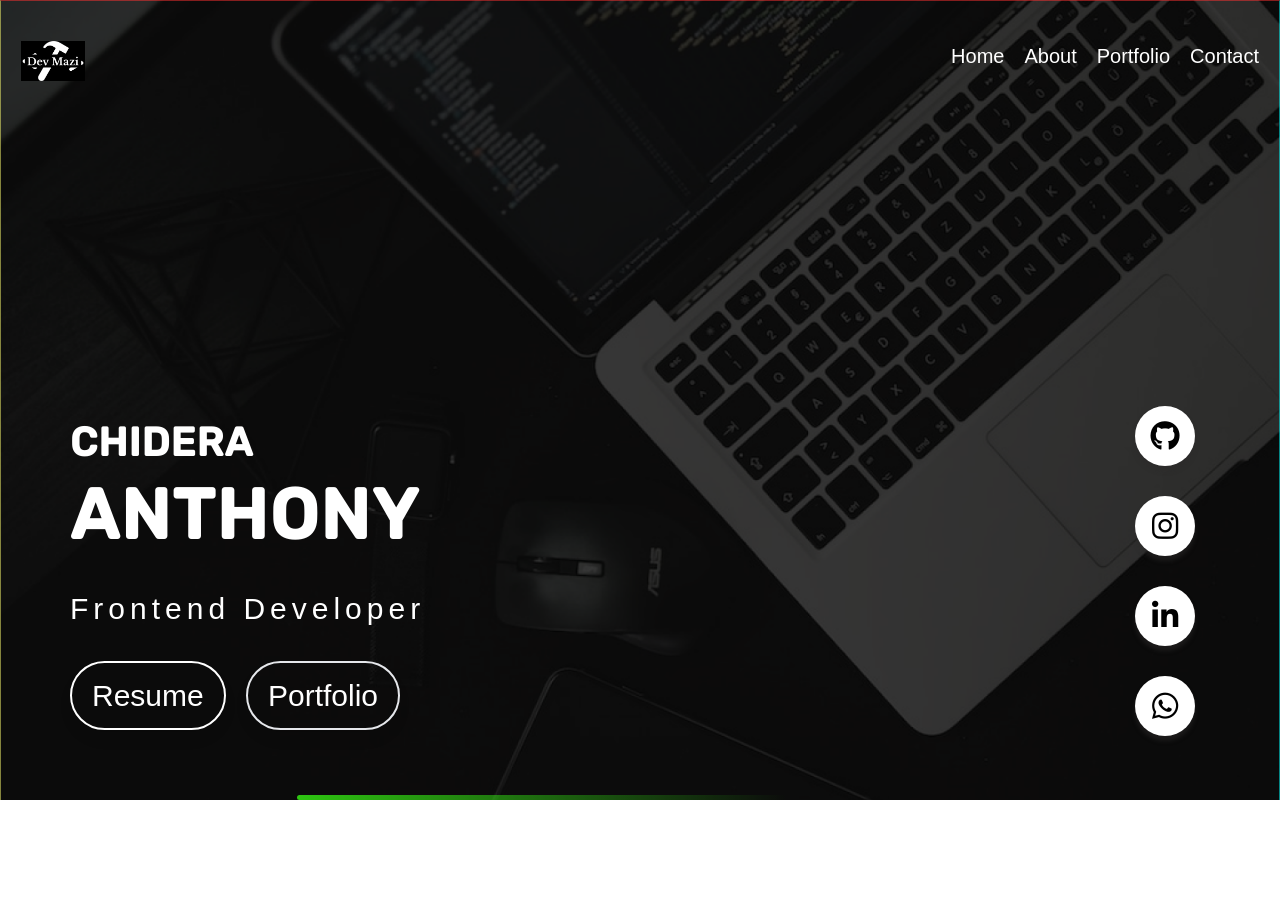
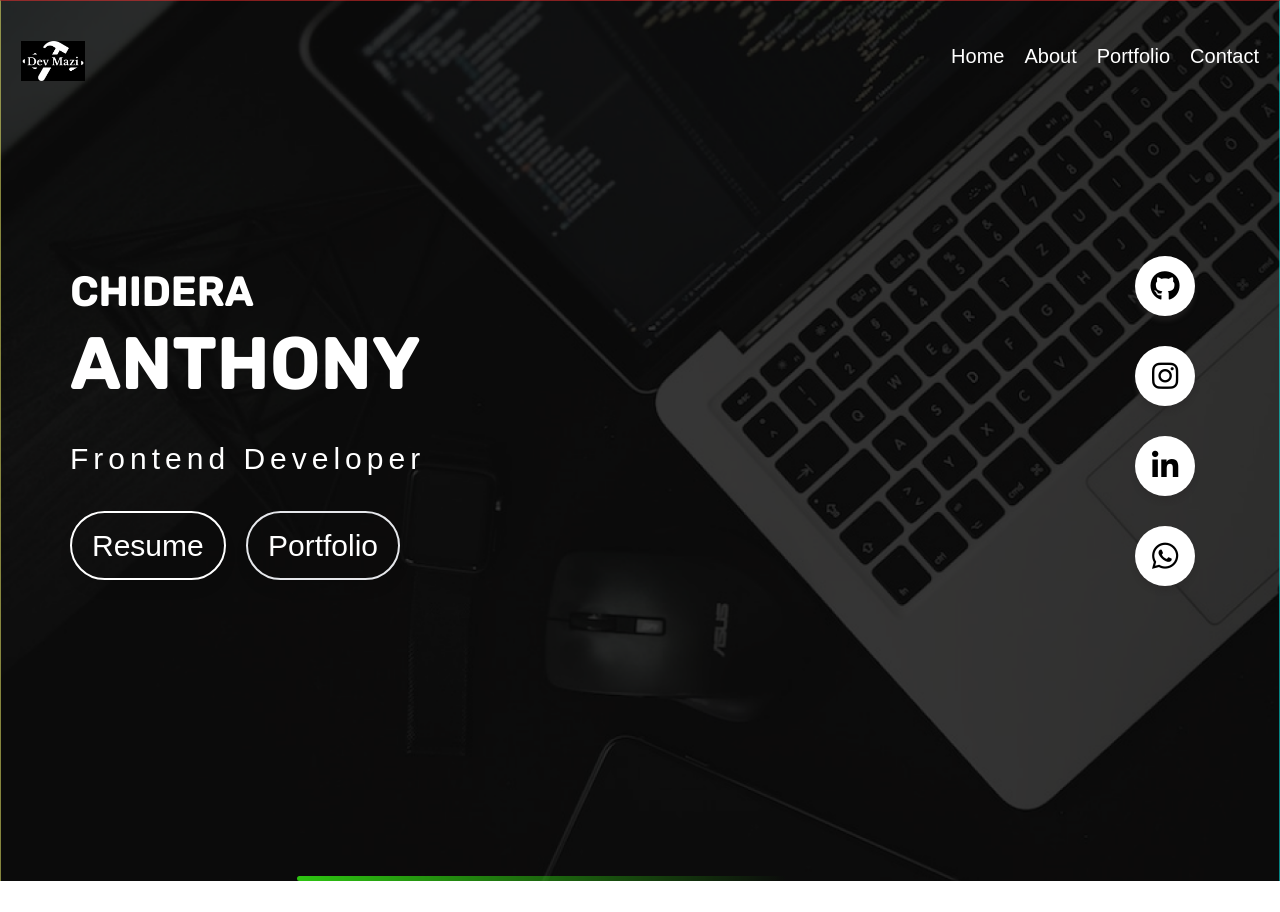
Before and after one commit to Dev-Mazi/My-Portfolio, a website: page index.html in a window 1280 px wide. After the commit the page ends 881 px from the top, so only its background shows below. Drawn offline with Linux system fonts and the light colour scheme.

Commit message:
about section

```diff
--- a/index.html
+++ b/index.html
@@ -15,7 +15,7 @@
     ></script>
 
   </head>
-  <body class="card h-full md:h-screen" >
+  <body class="card" >
     <!-- HEADER  -->
     <header id="header">
       <!-- HEADER CONTAINER -->
@@ -63,12 +63,12 @@
     </header>
 
     <!-- HERO SECTION -->
-    <section id="hero" class="section-container  ">
+    <section id="hero" class="section-container h-screen ">
       <!-- HERO SECTION BOX -->
       <div class=" " >
 
         <div
-        class=" flex flex-col md:flex-row md:items-center justify-between md:mt-[10rem] lg:mt-[15rem]"
+        class=" flex flex-col md:flex-row md:items-center justify-between "
         >
         <!-- TEXT BOX -->
         <div class="my-[10rem] md:my-[15rem] flex flex-col z-30 text-left">
```
Also changed, not shown: css/style.css, 2 other files.
